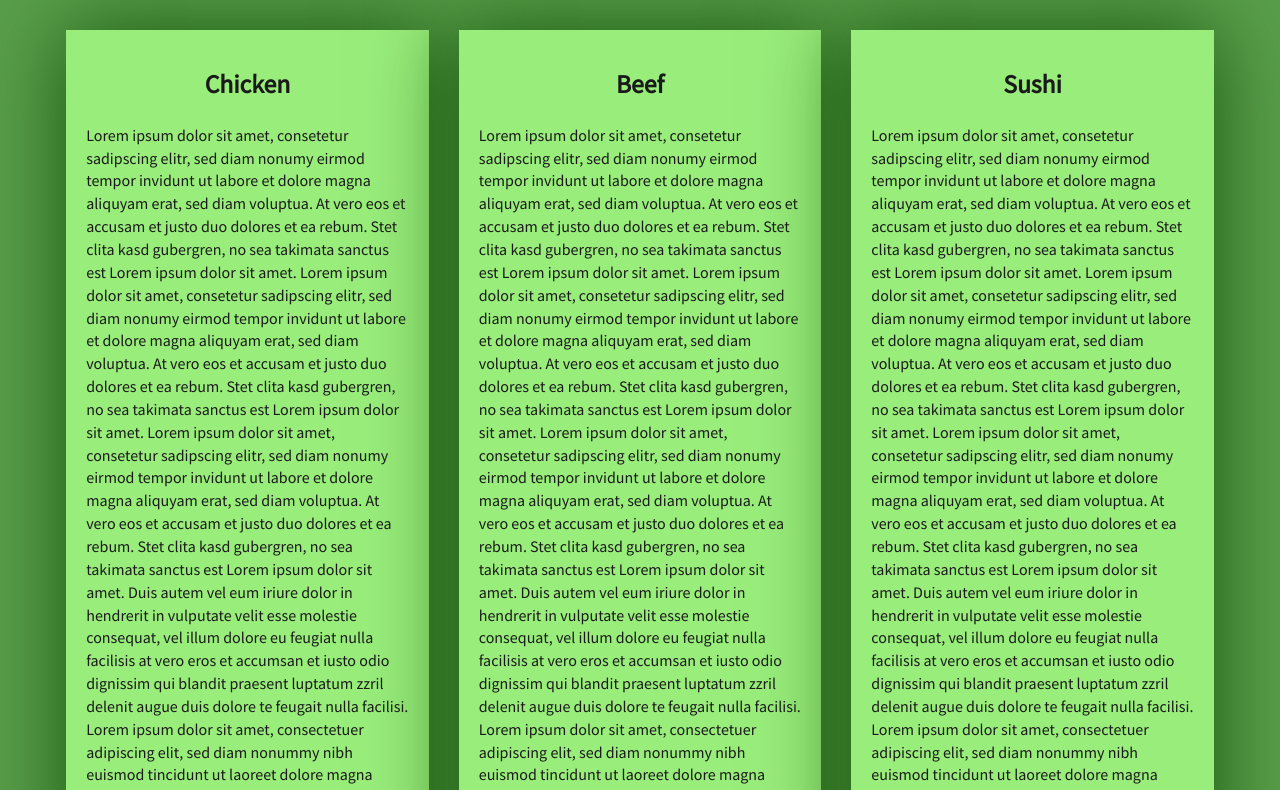
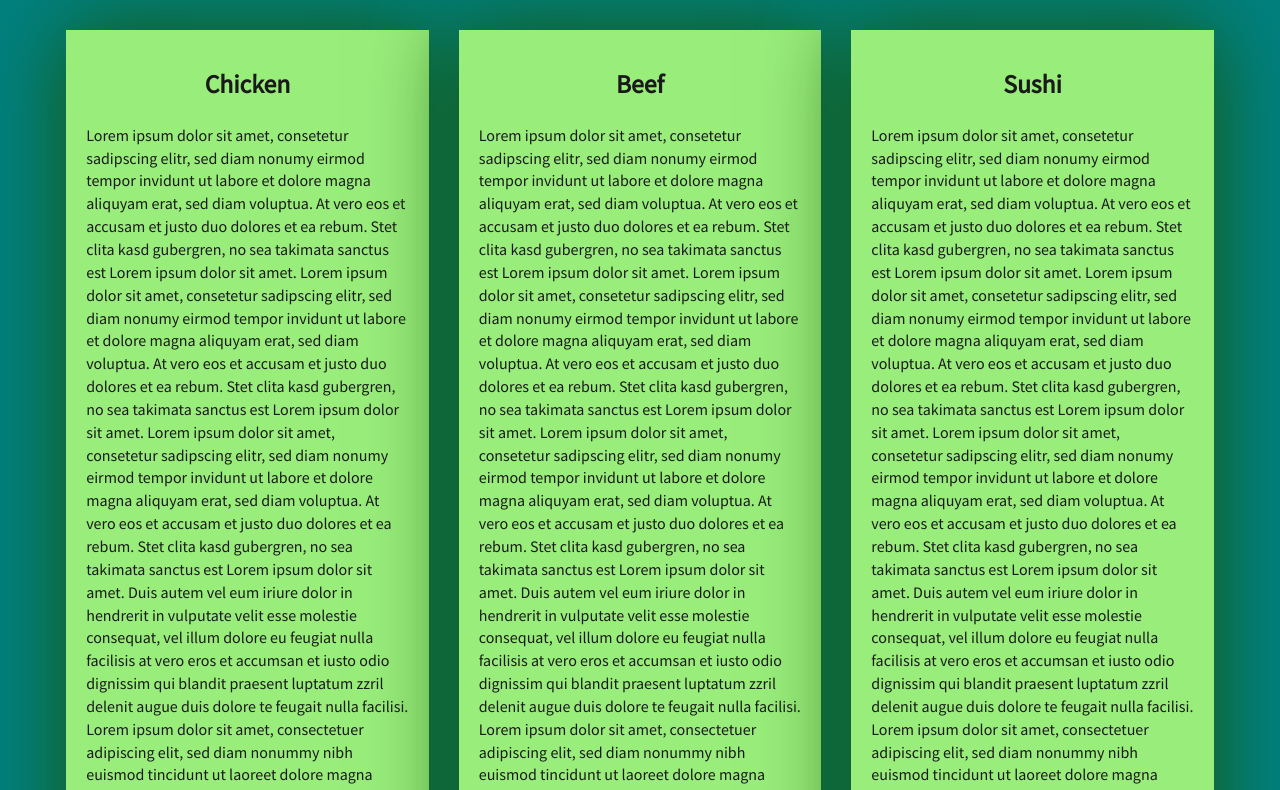
Before and after one commit to j9sh/Coursera-Module-3, a plain HTML site: page index.html in a window 1280 px wide. Shown: the part 197-987 px from the top of the page. Drawn offline with Linux system fonts and the light colour scheme.

Commit message:
Update style.css

```diff
--- a/style.css
+++ b/style.css
@@ -2,7 +2,7 @@ body {
     font-size: 16px;
     font-family: 'Source Sans Pro', sans-serif;
     color: #1a1a1a;
-    background-color: #599e4b;
+    background-color: #008080;
 }
 
 
```
